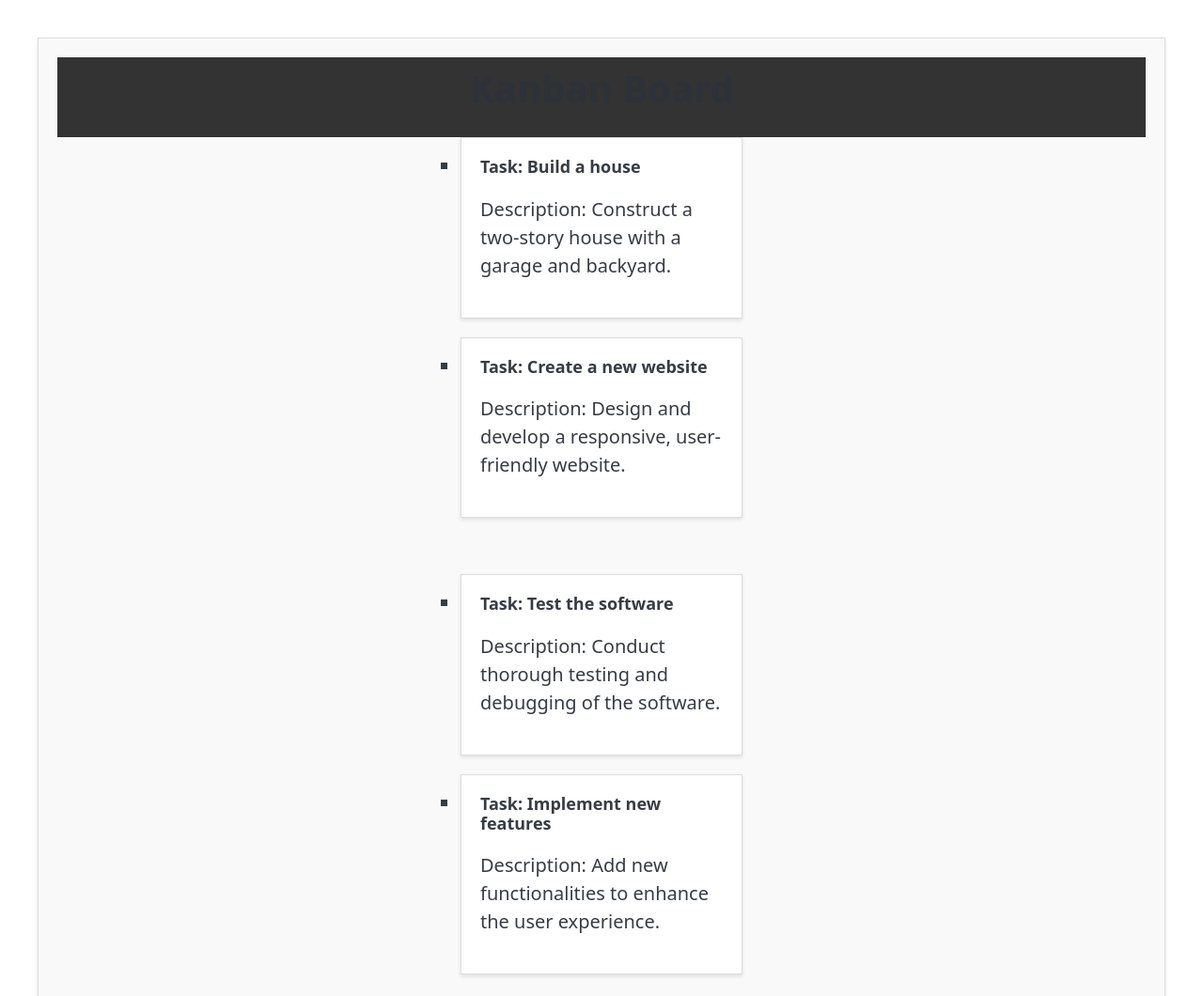
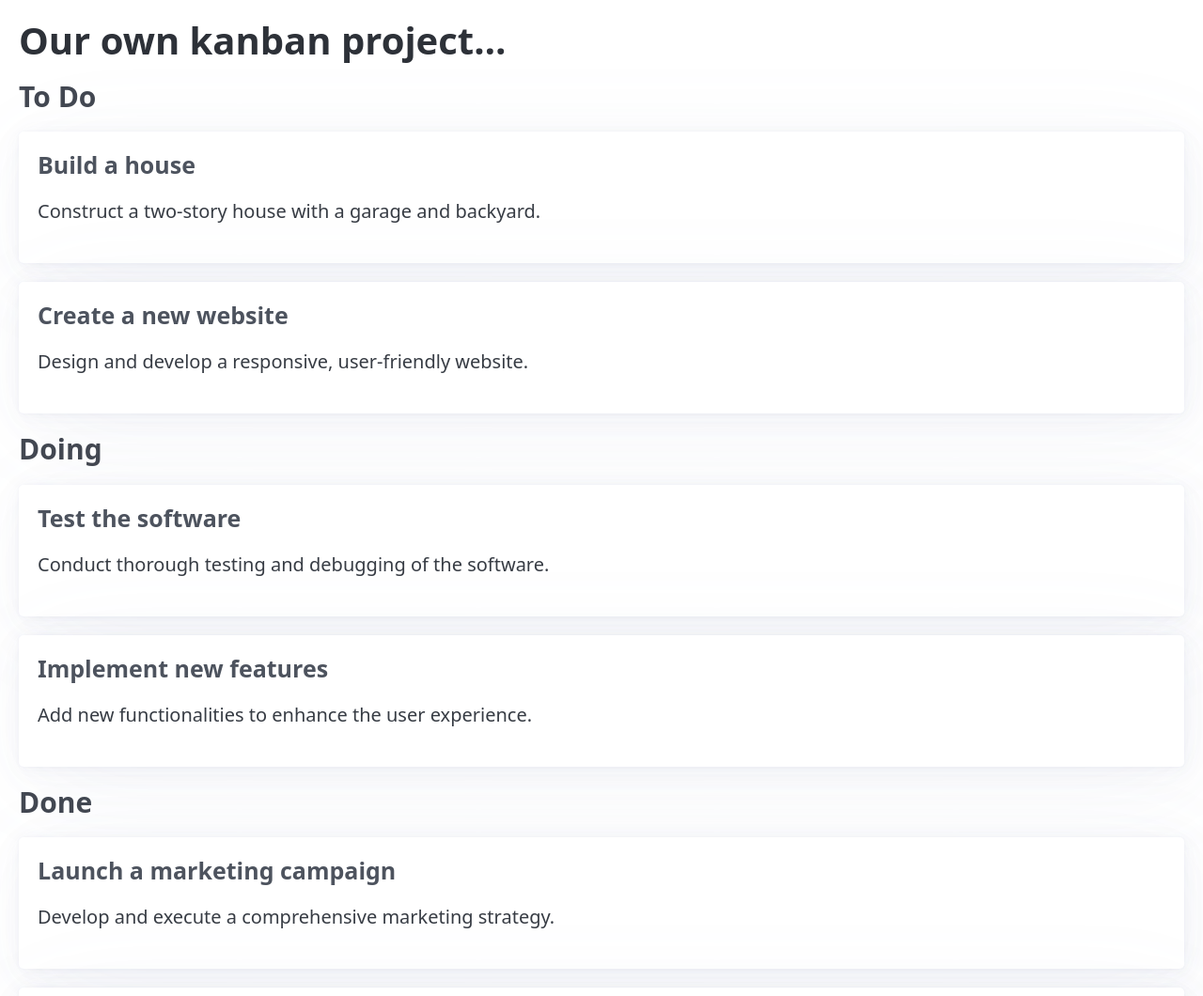
Before and after one commit to ArloL/pico-playground, a plain HTML site: page index.html in a window 1280 px wide. Shown: the top 1060 px of the page at 94% size. Drawn offline with nearby package versions, Linux system fonts and the light colour scheme.

Commit message:
update html

```diff
--- a/index.html
+++ b/index.html
@@ -6,138 +6,51 @@
   <meta name="viewport" content="width=device-width, initial-scale=1">
   <meta name="color-scheme" content="light dark" />
   <title>Hello Pico!</title>
-  <link rel="stylesheet" href="https://cdn.jsdelivr.net/npm/@picocss/pico@2/css/pico.min.css" />
+  <link rel="stylesheet" href="pico-css/pico.fluid.classless.fuchsia.min.css" />
+  <link rel="icon" href="/favicon.svg" type="image/svg+xml" />
   <style>
-    .kanban-board {
-      margin: 40px auto;
-      padding: 20px;
-      background-color: #f9f9f9;
-      border: 1px solid #ddd;
-      box-shadow: 0 2px 4px rgba(0, 0, 0, 0.1);
-    }
-
-    .kanban-board header {
-      background-color: #333;
-      color: #fff;
-      padding: 10px;
-      text-align: center;
-    }
-
-    .kanban-board main {
-      display: flex;
-      flex-direction: column;
-      align-items: center;
-      gap: 20px;
-    }
-
-    .column {
-      list-style: none;
-      margin: 0;
-      padding: 0;
-    }
-
-    .card {
-      background-color: #fff;
-      border: 1px solid #ddd;
-      box-shadow: 0 2px 4px rgba(0, 0, 0, 0.1);
-      padding: 20px;
-      margin-bottom: 20px;
-      width: 300px;
-    }
-
-    .card h2 {
-      font-size: 18px;
-      margin-top: 0;
-    }
-
-    .column to-do-list li,
-    .column in-progress li,
-    .column done li {
-      border-bottom: 1px solid #ddd;
-      padding-bottom: 10px;
-      margin-bottom: 10px;
-    }
-
-    .column to-do-list li:last-child,
-    .column in-progress li:last-child,
-    .column done li:last-child {
-      border-bottom: none;
-      padding-bottom: 0;
-      margin-bottom: 0;
-    }
   </style>
 </head>
 
 <body>
-  <!-- Container for the entire board  -->
-  <div class="container kanban-board">
-    <!-- Header section (optional)  -->
+  <main>
     <header>
-      <h1>Kanban Board</h1>
+      <h1>Our own kanban project…</h1>
     </header>
-
-    <!-- Main Content (columns)  -->
-    <main>
-      <section aria-label="To-Do List">
-        <ul class="column to-do-list">
-          <li>
-            <div class="card">
-              <h2>Task: Build a house</h2>
-              <p>Description: Construct a two-story house with a garage and backyard.</p>
-            </div>
-          </li>
-          <li>
-            <div class="card">
-              <h2>Task: Create a new website</h2>
-              <p>Description: Design and develop a responsive, user-friendly website.</p>
-            </div>
-          </li>
-        </ul>
-
-      </section>
-
-      <section aria-label="In Progress">
-        <ul class="column in-progress">
-          <li>
-            <div class="card">
-              <h2>Task: Test the software</h2>
-              <p>Description: Conduct thorough testing and debugging of the software.</p>
-            </div>
-          </li>
-          <li>
-            <div class="card">
-              <h2>Task: Implement new features</h2>
-              <p>Description: Add new functionalities to enhance the user experience.</p>
-            </div>
-          </li>
-        </ul>
-
-      </section>
-
-      <section aria-label="Done">
-        <ul class="column done">
-          <li>
-            <div class="card">
-              <h2>Task: Launch a marketing campaign</h2>
-              <p>Description: Develop and execute a comprehensive marketing strategy.</p>
-            </div>
-          </li>
-          <li>
-            <div class="card">
-              <h2>Task: Complete a project report</h2>
-              <p>Description: Compile and submit a detailed project report.</p>
-            </div>
-          </li>
-        </ul>
-
-      </section>
-    </main>
-
-    <!-- Footer section (optional)  -->
-    <footer>
-      <p>&copy; [Year] [Your Name]</p>
-    </footer>
-  </div>
+    <section>
+      <h3>To Do</h3>
+      <article>
+        <h4>Build a house</h4>
+        <p>Construct a two-story house with a garage and backyard.</p>
+      </article>
+      <article>
+        <h4>Create a new website</h4>
+        <p>Design and develop a responsive, user-friendly website.</p>
+      </article>
+    </section>
+    <section>
+      <h3>Doing</h3>
+      <article>
+        <h4>Test the software</h4>
+        <p>Conduct thorough testing and debugging of the software.</p>
+      </article>
+      <article>
+        <h4>Implement new features</h4>
+        <p>Add new functionalities to enhance the user experience.</p>
+      </article>
+    </section>
+    <section>
+      <h3>Done</h3>
+      <article>
+        <h4>Launch a marketing campaign</h4>
+        <p>Develop and execute a comprehensive marketing strategy.</p>
+      </article>
+      <article>
+        <h4>Complete a project report</h4>
+        <p>Compile and submit a detailed project report.</p>
+      </article>
+    </section>
+  </main>
 </body>
 
 </html>
```
